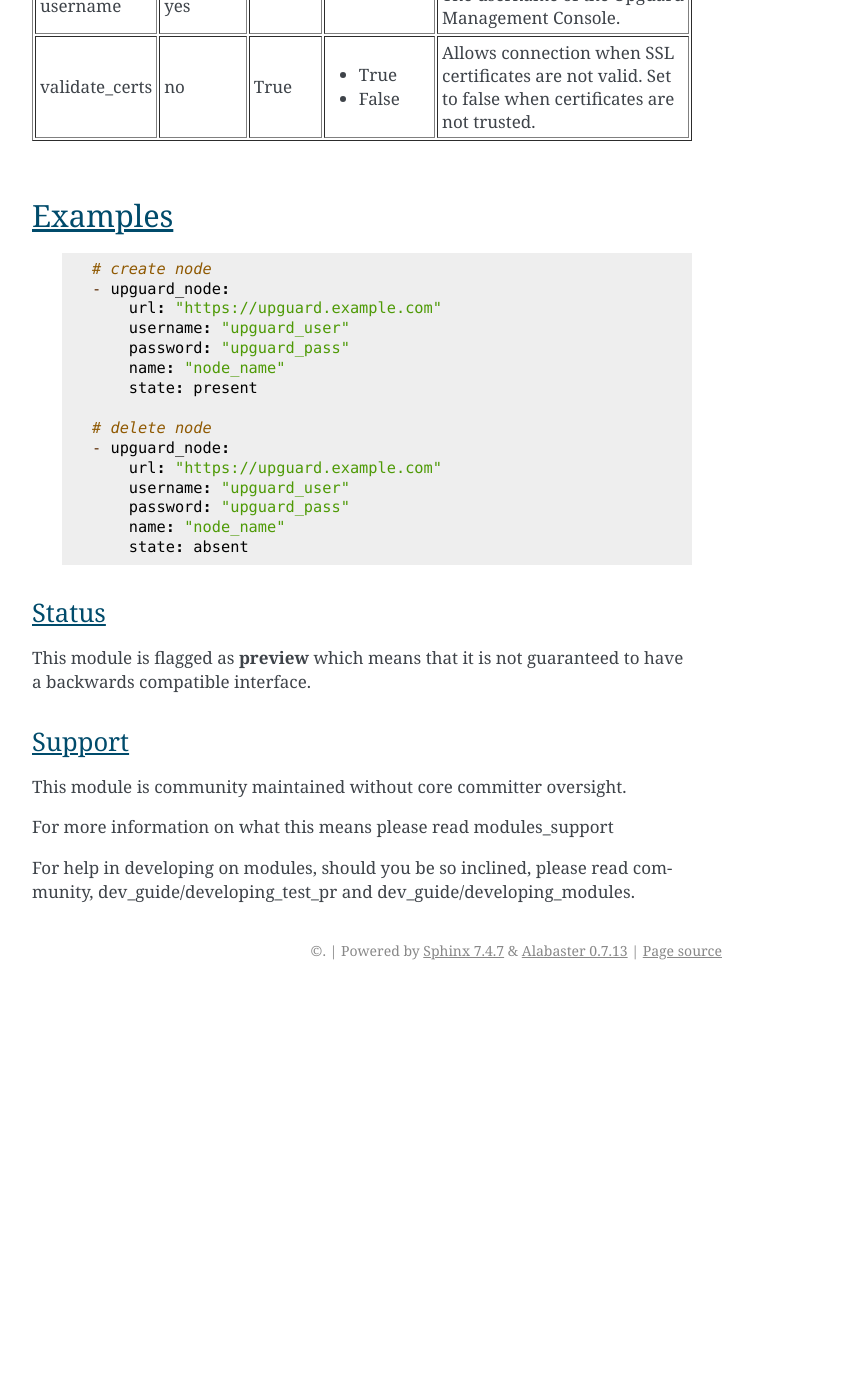
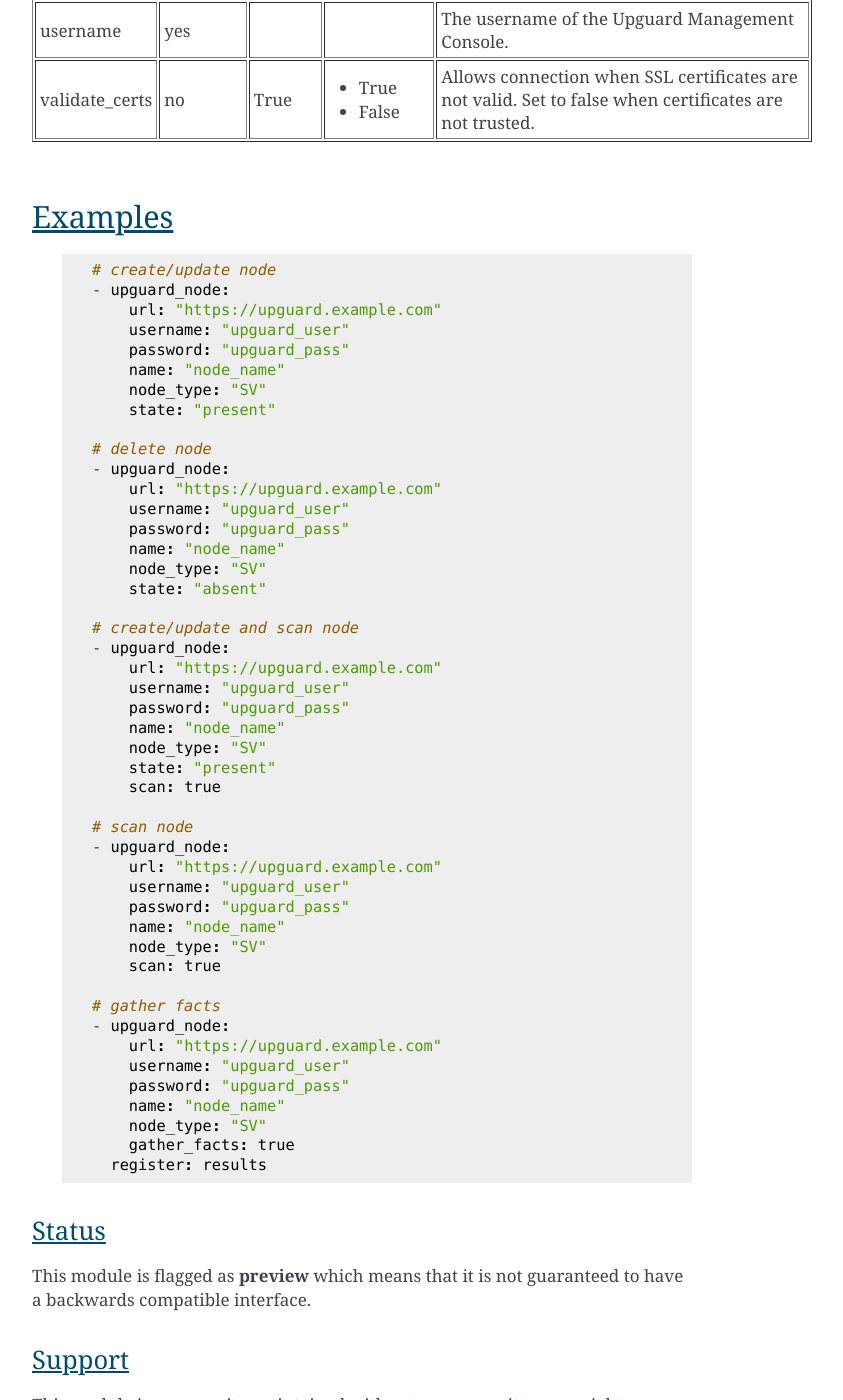
Before and after one commit to napalm255/ansible-upguard, a Sphinx documentation site: the page built from docs/upguard_node_module.rst, in a window 1280 px wide and 1400 px high, scrolled down 1535 px. Shown: the whole window, without its empty margins (388-1231 px from the left). Built offline with Sphinx 7.4.7, drawn with Linux system fonts in a browser that asks for light colours; before the commit the page ends 2525 px from its top, so only the background shows below that; some of the changed text lies outside the part shown.

Commit message:
doc updates

```diff
--- a/docs/upguard_node_module.rst
+++ b/docs/upguard_node_module.rst
@@ -37,7 +37,7 @@
     <td>gather_facts<br/><div style="font-size: small;"></div></td>
     <td>no</td>
     <td></td>
-        <td><ul></ul></td>
+        <td><ul><li>True</li><li>False</li></ul></td>
         <td><div>Return list of nodes.</div></td></tr>
             <tr>
     <td>name<br/><div style="font-size: small;"></div></td>
@@ -67,8 +67,8 @@
     <td>properties<br/><div style="font-size: small;"></div></td>
     <td>no</td>
     <td></td>
-        <td><ul></ul></td>
-        <td><div>Properties of the node.</div></td></tr>
+        <td><ul><li>dict</li></ul></td>
+        <td><div>Properties of the node. See https://support.upguard.com/upguard/nodes-api-v2.html#create.</div></td></tr>
             <tr>
     <td>scan<br/><div style="font-size: small;"></div></td>
     <td>no</td>
@@ -109,13 +109,14 @@
 
  ::
 
-    # create node
+    # create/update node
     - upguard_node:
         url: "https://upguard.example.com"
         username: "upguard_user"
         password: "upguard_pass"
         name: "node_name"
-        state: present
+        node_type: "SV"
+        state: "present"
 
     # delete node
     - upguard_node:
@@ -123,7 +124,38 @@
         username: "upguard_user"
         password: "upguard_pass"
         name: "node_name"
-        state: absent
+        node_type: "SV"
+        state: "absent"
+
+    # create/update and scan node
+    - upguard_node:
+        url: "https://upguard.example.com"
+        username: "upguard_user"
+        password: "upguard_pass"
+        name: "node_name"
+        node_type: "SV"
+        state: "present"
+        scan: true
+
+    # scan node
+    - upguard_node:
+        url: "https://upguard.example.com"
+        username: "upguard_user"
+        password: "upguard_pass"
+        name: "node_name"
+        node_type: "SV"
+        scan: true
+
+    # gather facts
+    - upguard_node:
+        url: "https://upguard.example.com"
+        username: "upguard_user"
+        password: "upguard_pass"
+        name: "node_name"
+        node_type: "SV"
+        gather_facts: true
+      register: results
+
 
 
 
```
Also changed, not shown: 1 other file.
